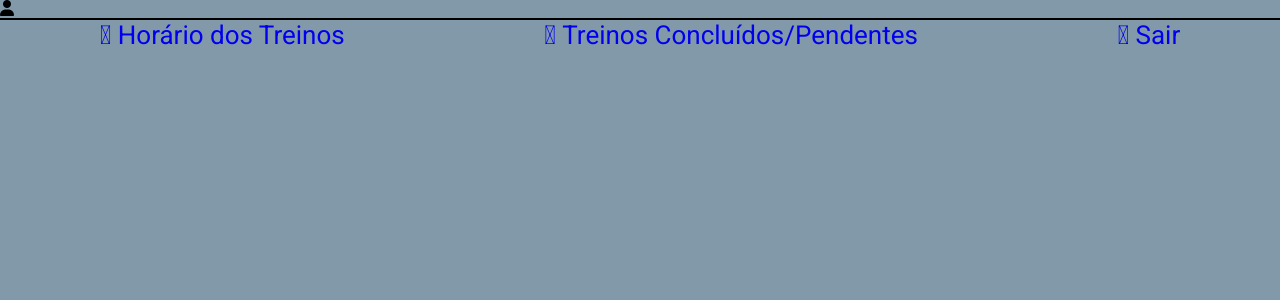
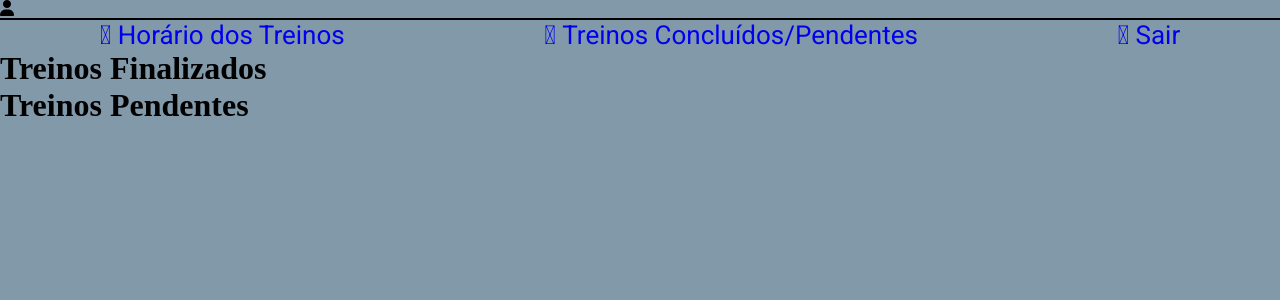
Before and after one commit to GuilhermeFio/Athenas, a React (Create React App) app in the folder frontend/: page /treinosFinalPend in a window 1280 px wide. Shown: the top 300 px of the page. Built offline with nearby package versions, Linux system fonts and the light colour scheme.

Commit message:
Mudanças subidas.

```diff
--- a/frontend/src/pages/treinosFinalPend/index.jsx
+++ b/frontend/src/pages/treinosFinalPend/index.jsx
@@ -6,6 +6,10 @@ export default function TreinosFinalPend(){
     return(
         <div className="pagina-treinos-finpen">
             <Menu />
+            <div className="secaomae">
+                <h1>Treinos Finalizados</h1>
+                <h1>Treinos Pendentes</h1>
+            </div>
         </div>
     )
 }
```
